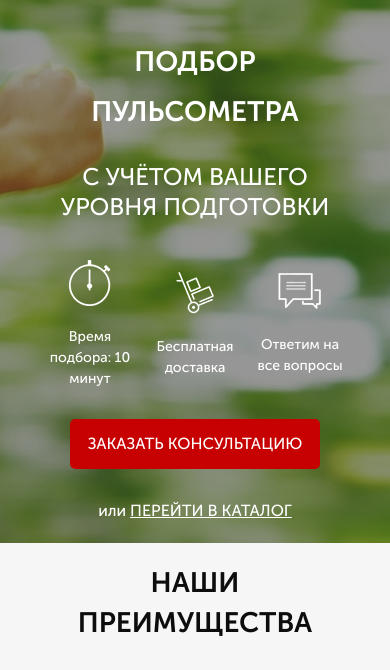
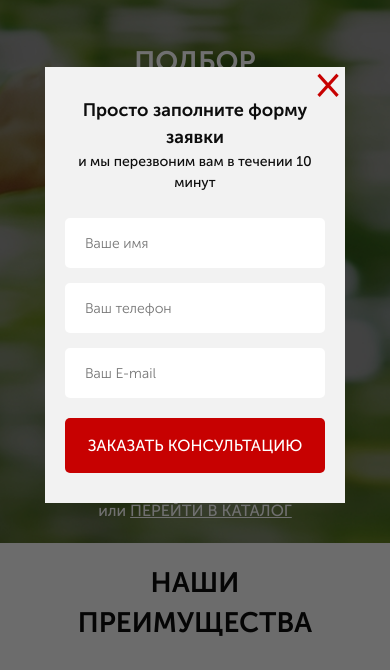
Before and after one commit to A1exxxM/A1exxxM, a website: page src/index.html in a window 390 px wide. Both pictures are taken after a click on the button "ЗАКАЗАТЬ ЗВОНОК". Shown: the part 137-807 px from the top of the page. Drawn offline with nearby package versions, Linux system fonts and the light colour scheme.

Commit message:
two modals window adaptive

```diff
--- a/src/index.html
+++ b/src/index.html
@@ -24,7 +24,7 @@
                 </div>
                 <div class="header__contacts">
                     <a href="tel:+74999228974" class="header__phone">+7 (499) 922-89-74</a>
-                    <button class="button">заказать звонок</button>
+                    <button data-modal="consultation" class="button">заказать звонок</button>
                 </div>
             </header>
             <div class="promo__wrapper">
@@ -35,7 +35,7 @@
                     <div class="promo__icon"><img src="icons/main/02.png" alt="2">Бесплатная доставка</div>
                     <div class="promo__icon"><img src="icons/main/03.png" alt="3">Ответим на все вопросы</div>
                 </div>
-                <button class="button button_main">заказать консультацию</button>
+                <button data-modal="consultation" class="button button_main">заказать консультацию</button>
                 <div class="promo__link">
                     или <a href="#">ПЕРЕЙТИ В КАТАЛОГ</a>
                 </div>
@@ -402,6 +402,38 @@
     </footer>
 
 
+    <div class="overlay">
+        <div class="modal" id="consultation">
+            <div class="modal__close">&times;</div>
+            <div class="modal__subtitle">Просто заполните форму заявки</div>
+            <div class="modal__descr">и мы перезвоним вам в течении 10 минут</div>
+            <form class="feed-form feed-form_mt25" action="#">
+                <input name="name" required placeholder="Ваше имя" type="text">
+                <input name="phone" required placeholder="Ваш телефон" type="number">
+                <input name="email" required placeholder="Ваш E-mail" type="email">
+                <button class="button button_submit">ЗАКАЗАТЬ КОНСУЛЬТАЦИЮ</button>
+            </form>
+        </div>
+
+        <div class="modal" id="order">
+            <div class="modal__close">&times;</div>
+            <div class="modal__subtitle">Ваш заказ:</div>
+            <div class="modal__descr">Пульсометр Polar FT1</div>
+            <form class="feed-form feed-form_mt25" action="#">
+                <input name="name" required placeholder="Ваше имя" type="text">
+                <input name="phone" required placeholder="Ваш телефон" type="number">
+                <input name="email" required placeholder="Ваш E-mail" type="email">
+                <button class="button button_submit">Купить</button>
+            </form>
+        </div>
+
+        <div class="modal modal_mini" id="thanks">
+            <div class="modal__close">&times;</div>
+            <div class="modal__subtitle">Спасибо за вашу заявку!</div>
+            <div class="modal__descr">Наш менеджер свяжется с вами в ближайшее время!</div>
+        </div>
+    </div>
+
     <script type="text/javascript" src="//code.jquery.com/jquery-1.11.0.min.js"></script>
     <script type="text/javascript" src="//code.jquery.com/jquery-migrate-1.2.1.min.js"></script>
     <script src="js/slick.min.js"></script>
--- a/src/js/script.js
+++ b/src/js/script.js
@@ -32,4 +32,17 @@ $(document).ready(function(){
       toggleSlide('.catalog-item__link');
       toggleSlide('.catalog-item__back');
 
+      //Modal
+      $('[data-modal=consultation]').on('click', function() {
+        $('.overlay, #consultation').fadeIn();
+      });
+      $('.modal__close').on('click', function() {
+        $('.overlay, #consultation, #order, #thanks').fadeOut();
+      });
+      $('.button_mini').each(function(i) {
+        $(this).on('click', function(){
+          $('#order .modal__descr').text($('.catalog-item__subtitle').eq(i).text());
+          $('.overlay, #order').fadeIn();
+        })
+      });
   });
--- a/src/sass/_forms.scss
+++ b/src/sass/_forms.scss
@@ -17,4 +17,7 @@
             margin-bottom: 20px;
         }
     }
+    &_mt25 {
+        margin-top: 25px;
+    }
 }
--- /dev/null
+++ b/src/sass/_modal.scss
@@ -0,0 +1,47 @@
+.overlay {
+    position: fixed;
+    width: 100%;
+    height: 100%;
+    top: 0;
+    background-color: rgba(0,0,0,.56);
+    display: none;
+}
+
+.modal {
+    position: absolute;
+    top: 50%;
+    left: 50%;
+    transform: translate(-50%, -50%);
+    width: 380px;
+    min-height: 400px;
+    background-color: #f2f2f2;
+    padding: 38px 40px 40px 40px;
+    &__close {
+        position: absolute;
+        top: 0;
+        right: -40px;
+        font-size: 41px;
+        line-height: 23px;
+        color: #c70101;
+        cursor: pointer;
+    }
+    &__subtitle {
+        font-size: 18px;
+        font-weight: 700;
+        color: #0d0d0d;
+        text-align: center;
+    }
+    &__descr {
+        font-size: 14px;
+        font-weight: 500;
+        color: #0d0d0d;
+        text-align: center;
+    }
+    &_mini {
+        min-height: 140px;
+    }
+}
+
+#consultation, #order, #thanks {
+    display: none;
+}
--- a/src/sass/base/_media.scss
+++ b/src/sass/base/_media.scss
@@ -222,4 +222,16 @@
             }
         }
     }
+    .modal {
+        width: 300px;
+        min-height: 350px;
+        padding: 30px 20px;
+        .feed-form {
+            width: 260px;
+        }
+        &__close {
+            right: 5px;
+            top: 5px;
+        }
+    }
 }
--- a/src/sass/style.scss
+++ b/src/sass/style.scss
@@ -15,6 +15,7 @@
 @import 'catalog.scss';
 @import 'feedback.scss';
 @import 'footer.scss';
+@import 'modal.scss';
 @import 'base/media';
 .container {
     width: 950px;
```
Also changed, not shown: src/css/style.min.css.
